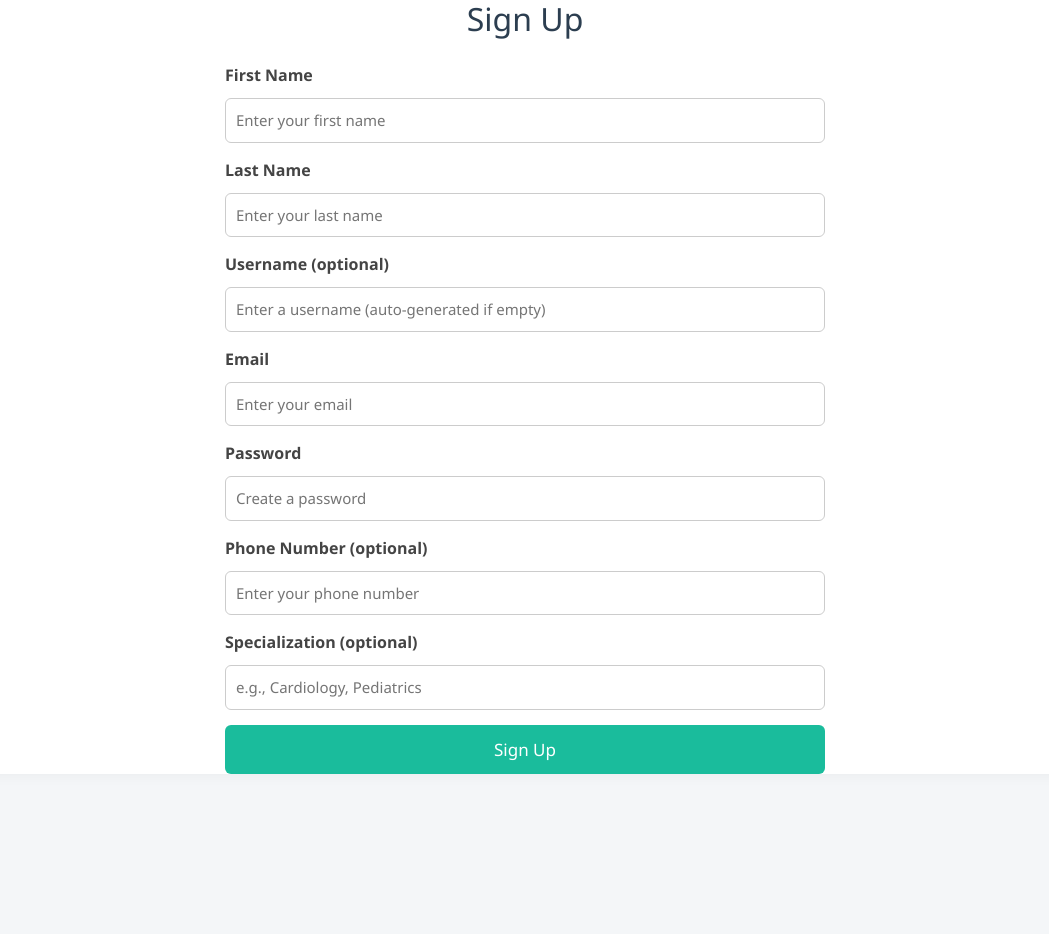
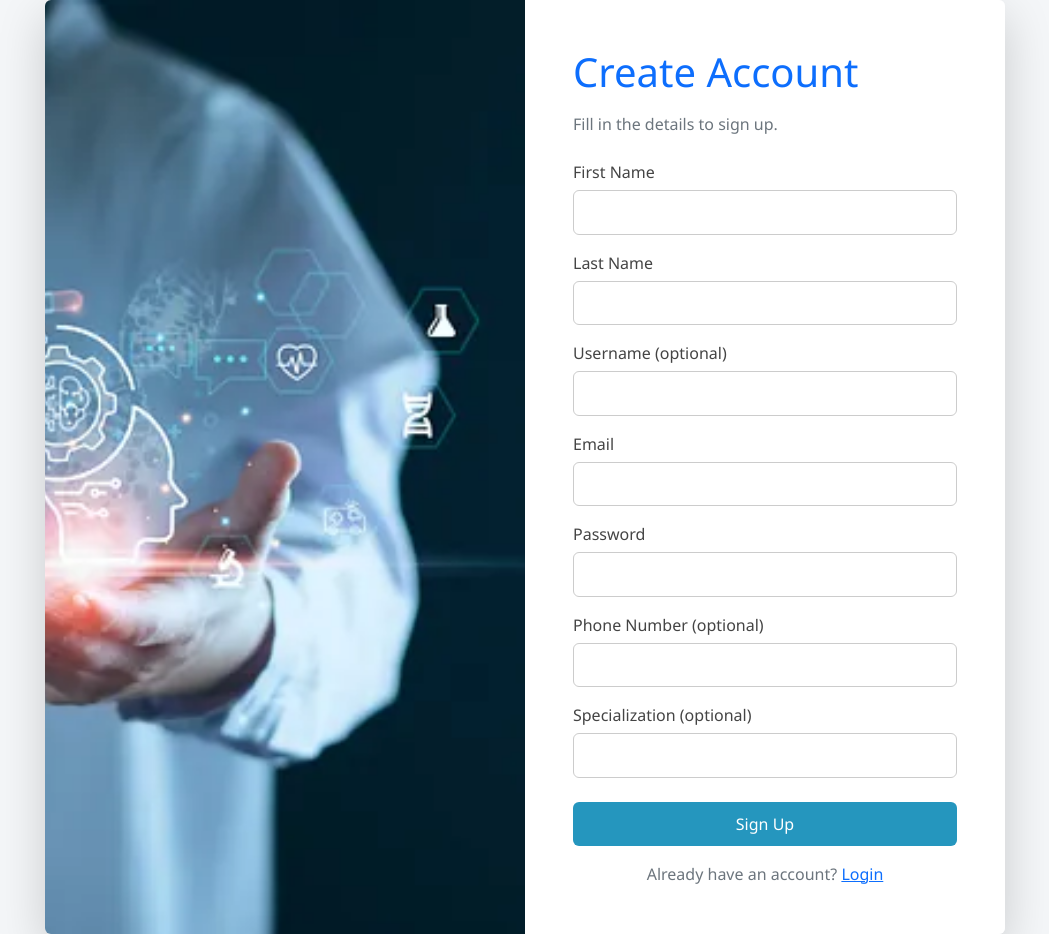
Before and after one commit to Diseases-Prediction-Project/doctor-dashboard-frontend, a React (Create React App) app: page /signup in a window 1280 px wide. Shown: the whole page, without its empty margins (115-1164 px from the left). Before the commit the page ends 800 px from the top, so only its background shows below. Built offline with nearby package versions, Linux system fonts and the light colour scheme; no server answers.

Commit message:
updated page style

```diff
--- a/src/App.css
+++ b/src/App.css
@@ -480,3 +480,6 @@ table {
     width: 100%;
   }
 }
+.main_login{
+  /* margin: 3rem; */
+}
--- a/src/pages/Login.js
+++ b/src/pages/Login.js
@@ -26,36 +26,63 @@ function Login() {
   };
 
   return (
-    <div className="page-container">
-      <h2>Login</h2>
-      {error && (
-        <div style={{ color: 'red', marginBottom: '10px', textAlign: 'center' }}>
-          {error}
-        </div>
-      )}
-      <form onSubmit={handleLogin} className="form">
+
+      <div className="container d-flex justify-content-center align-items-center min-vh-100">
+        <div className="row shadow-lg rounded-2 overflow-hidden login-wrapper w-100" style={{ maxWidth: '960px' }}>
+          {/* Form Section */}
+          <div className="col-md-6 p-5 bg-white d-flex flex-column justify-content-center">
+            <div className="login-card mx-auto" style={{ maxWidth: 420, width: '100%' }}>
+              <h1 className="text-primary mb-3">Welcome Back</h1>
+              <p className="text-secondary mb-4">Please enter your credentials to log in.</p>
+
+              {error && <div className="alert alert-danger">{error}</div>}
+
+              <form onSubmit={handleLogin}>
+                <div className="mb-3">
                   <label>Email</label>
                   <input
                     type="email"
+                    className="form-control"
                     placeholder="Enter your email"
                     value={email}
                     onChange={e => setEmail(e.target.value)}
                     required
                     disabled={loading}
                   />
+                </div>
+
+                <div className="mb-4">
                   <label>Password</label>
                   <input
                     type="password"
+                    className="form-control"
                     placeholder="Enter your password"
                     value={password}
                     onChange={e => setPassword(e.target.value)}
                     required
                     disabled={loading}
                   />
-        <button type="submit" disabled={loading}>
+                </div>
+
+                <button type="submit" className="btn btn-primary w-100" disabled={loading}>
                   {loading ? 'Logging in...' : 'Login'}
                 </button>
+
+                <div className="mt-3 text-center">
+                  <p className="text-secondary mb-0">
+                    Don’t have an account?{' '}
+                    <a href="/signup" className="text-primary">Sign up</a>
+                  </p>
+                </div>
               </form>
+            </div>
+          </div>
+
+          {/* Image Section */}
+          <div className="col-md-6 p-0">
+            <img src="/AIDOC.webp" alt="Login illustration" className="img-fluid h-100 w-100 object-fit-cover" />
+          </div>
+        </div>
       </div>
   );
 }
--- a/src/pages/Signup.js
+++ b/src/pages/Signup.js
@@ -60,100 +60,120 @@ function Signup() {
   };
 
   return (
-    <div className="page-container">
-      <h2>Sign Up</h2>
-      {error && (
-        <div style={{ color: 'red', marginBottom: '10px', textAlign: 'center' }}>
-          {error}
+    <div className="main_login">
+      <div className="container d-flex justify-content-center align-items-center min-vh-100">
+        <div className="row shadow-lg rounded-2 overflow-hidden login-wrapper w-100" style={{ maxWidth: '960px' }}>
+          {/* Image Section */}
+          <div className="col-md-6 p-0">
+            <img src="/AIDOC.webp" alt="Health Illustration" className="img-fluid h-100 w-100 object-fit-cover" />
           </div>
-      )}
-      <form onSubmit={handleSignup} className="form">
+          {/* Form Section */}
+          <div className="col-md-6 p-5 bg-white d-flex flex-column justify-content-center">
+            <div className="login-card mx-auto" style={{ maxWidth: 420, width: '100%' }}>
+              <h1 className="text-primary mb-3">Create Account</h1>
+              <p className="text-secondary mb-4">Fill in the details to sign up.</p>
+
+              {error && <div className="alert alert-danger">{error}</div>}
+
+              <form onSubmit={handleSignup}>
+                <div className="mb-3">
                   <label>First Name</label>
                   <input
                     type="text"
                     name="firstName"
-          placeholder="Enter your first name"
+                    className="form-control"
                     value={formData.firstName}
                     onChange={handleChange}
                     required
-          disabled={loading}
-          minLength="2"
-          maxLength="50"
                   />
+                </div>
 
+                <div className="mb-3">
                   <label>Last Name</label>
                   <input
                     type="text"
                     name="lastName"
-          placeholder="Enter your last name"
+                    className="form-control"
                     value={formData.lastName}
                     onChange={handleChange}
                     required
-          disabled={loading}
-          minLength="2"
-          maxLength="50"
                   />
+                </div>
 
+                <div className="mb-3">
                   <label>Username (optional)</label>
                   <input
                     type="text"
                     name="username"
-          placeholder="Enter a username (auto-generated if empty)"
+                    className="form-control"
                     value={formData.username}
                     onChange={handleChange}
-          disabled={loading}
-          pattern="^[a-zA-Z0-9_-]+$"
-          minLength="3"
-          maxLength="30"
                   />
+                </div>
 
+                <div className="mb-3">
                   <label>Email</label>
                   <input
                     type="email"
                     name="email"
-          placeholder="Enter your email"
+                    className="form-control"
                     value={formData.email}
                     onChange={handleChange}
                     required
-          disabled={loading}
                   />
+                </div>
 
+                <div className="mb-3">
                   <label>Password</label>
                   <input
                     type="password"
                     name="password"
-          placeholder="Create a password"
+                    className="form-control"
                     value={formData.password}
                     onChange={handleChange}
                     required
-          disabled={loading}
-          minLength="6"
                   />
+                </div>
 
+                <div className="mb-3">
                   <label>Phone Number (optional)</label>
                   <input
                     type="tel"
                     name="phoneNumber"
-          placeholder="Enter your phone number"
+                    className="form-control"
                     value={formData.phoneNumber}
                     onChange={handleChange}
-          disabled={loading}
                   />
+                </div>
 
+                <div className="mb-4">
                   <label>Specialization (optional)</label>
                   <input
                     type="text"
                     name="specialization"
-          placeholder="e.g., Cardiology, Pediatrics"
+                    className="form-control"
                     value={formData.specialization}
                     onChange={handleChange}
-          disabled={loading}
                   />
+                </div>
 
-        <button type="submit" disabled={loading}>
+                <button type="submit" className="btn btn-primary w-100" disabled={loading}>
                   {loading ? 'Creating Account...' : 'Sign Up'}
                 </button>
+
+                <div className="mt-3 text-center">
+                  <p className="text-secondary mb-0">
+                    Already have an account?{' '}
+                    <a href="/login" className="text-primary">Login</a>
+                  </p>
+                </div>
               </form>
+            </div>
+          </div>
+
+
+        </div>
+      </div>
     </div>
   );
 }
```
Also changed, not shown: public/AIDOC.webp (added), public/doctor.svg (added). Lines whose indentation alone changed are shown as unchanged.
